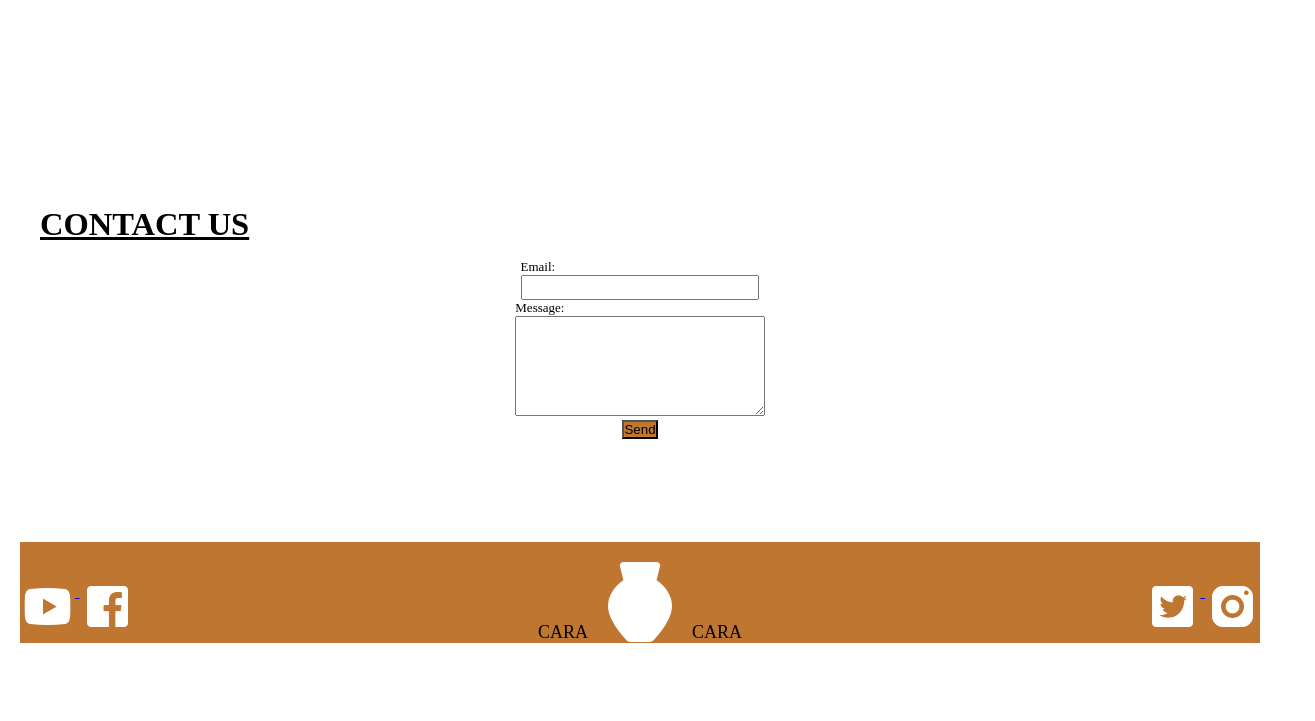
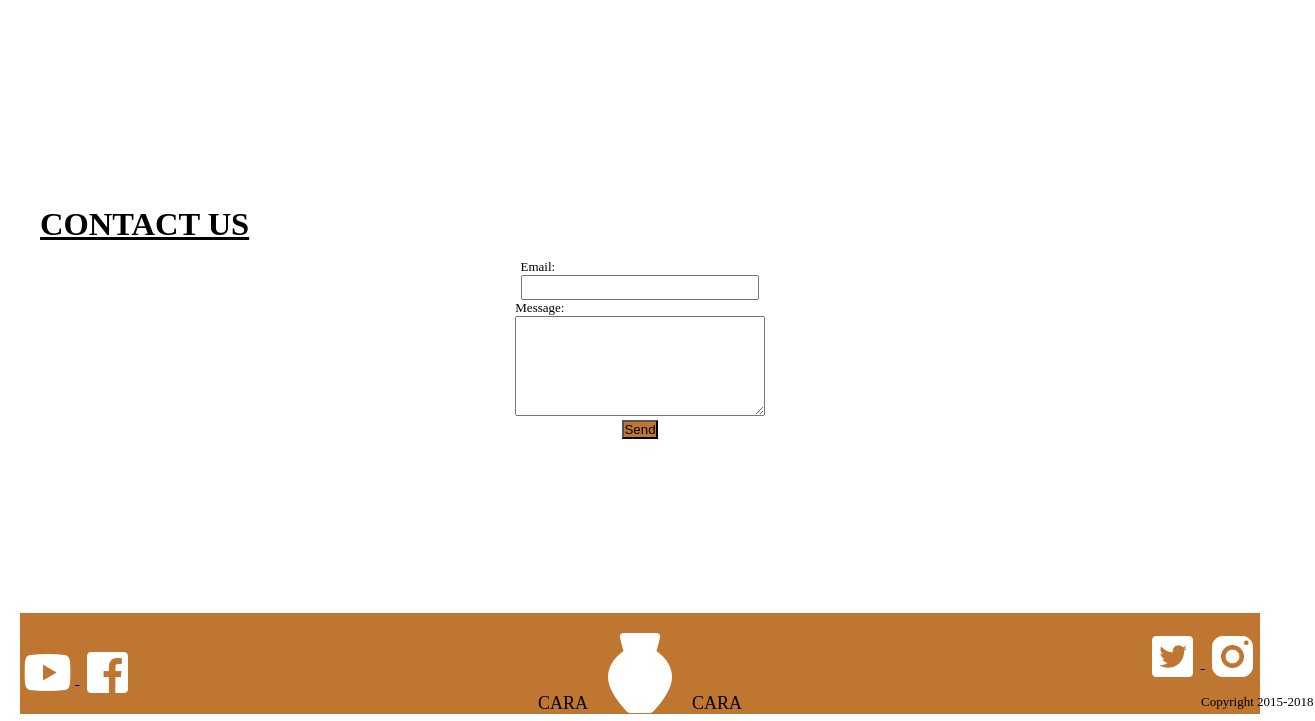
Before and after one commit to sTuckerCurtin/Ecommerce-Website, a plain HTML site: page index.html in a window 1280 px wide. Shown: the part 3144-3865 px from the top of the page, 1315 px wide, since content can reach past the window. Before the commit the page ends 3796 px from the top, so only its background shows below. Drawn offline with Linux system fonts and the light colour scheme.

```diff
--- a/index.html
+++ b/index.html
@@ -179,6 +179,11 @@
     <section>
         <footer>
             <div>
+                <div>
+                    <p class="copyright">Copyright 2015-2018</p>
+                </div>
+
+
                 <a href="#">
                     <img src="imgs for project/icons8-youtube-96.png" alt="youtube" class="img-shrink">
                 </a>
@@ -189,17 +194,14 @@
             <div>
                 CARA <img src="imgs for project/icons8-pottery-96 (1).png" alt=" CARA CARA" class="footer-logo-set"> CARA
             </div>
-            <div>
+            <d class="footer-logo-right">
                 <a href="#">
                     <img src="imgs for project/icons8-twitter-96.png" alt="twitter" class="img-shrink">
                 </a>
                 <a href="#">
                     <img src="imgs for project/icons8-instagram-96.png" alt="Instagram"class="img-shrink" >
                 </a>
-            </div>
-
-
-
+            </d>
 
         </footer>
     </section>
--- a/style.css
+++ b/style.css
@@ -17,20 +17,22 @@ footer{
     justify-content: space-between;
     font-size: large;
     position: relative;
-    bottom: -11px;
+    bottom: -82px;
+    /* width: 872px; */
 
 }
 
 .img-shrink{
   position: relative;
     height: 55px;
-    bottom: -37px;
+    bottom: -16px;
 
 }
 
 .footer-logo-set{
   position: relative;
   bottom: -12px;
+
 }
 
 
@@ -279,3 +281,11 @@ button{
   position: relative;
   top: 18px;
 }
+
+
+.copyright{
+  position: relative;
+  font-size: small;
+  bottom: -81px;
+  right: -1180px;
+}
```
